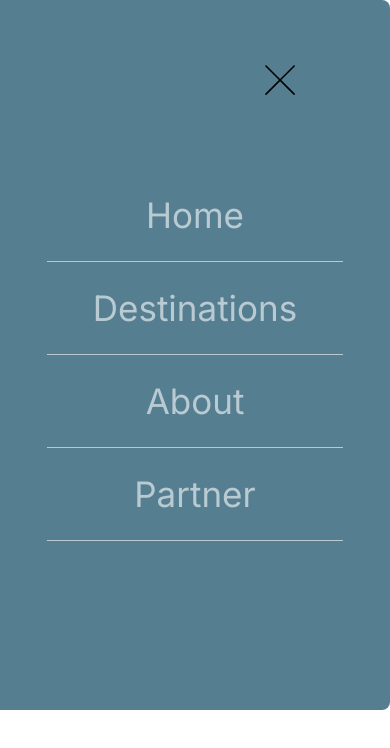
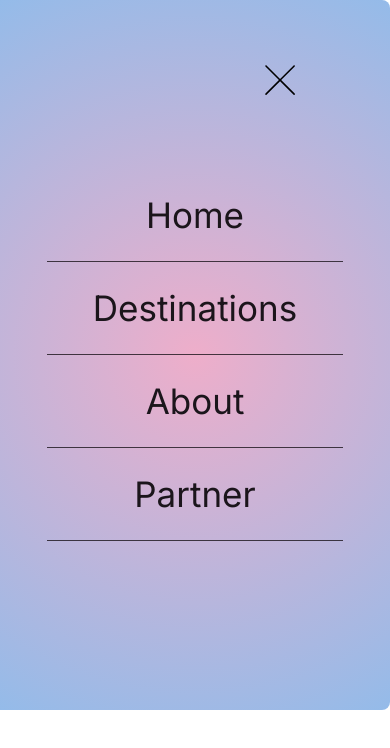
Before and after one commit to Maturym/TravelsJs, a plain HTML site: page index.html in a window 390 px wide. Both pictures are taken after a click on the picture 30 px from the left and 50 px from the top of the page. Drawn offline with nearby package versions, Linux system fonts and the light colour scheme.

Commit message:
bc+scrollbar

```diff
--- a/css/style.css
+++ b/css/style.css
@@ -3,6 +3,17 @@ body{
   padding: 0;
   box-sizing: border-box;
   font-family: 'Inter', sans-serif;
+}
+::-webkit-scrollbar{
+  width: 15px;
+  background-color: rgba(85,127,145,0.2);
+}
+::-webkit-scrollbar-thumb{
+  background-color: rgb(231, 207, 207, 0.8);
+  border-radius: 4px;
+}
+::-webkit-scrollbar:hover{
+  background-color: rgba(85,127,145,0.5);
 }
 
 ul{
@@ -1119,7 +1130,9 @@ footer{
   position: fixed;
   top: 0;
   left: 0;
-  background-color: rgba(85,127,145,1);
+  /* background-color: rgba(85,127,145,1); */
+  background: rgb(238,174,202);
+  background: radial-gradient(circle, rgba(238,174,202,1) 0%, rgba(148,187,233,1) 100%);
   border-radius: 0px 8px 8px 0;
   width: 76vw;
   padding: 20vh 12vw;
@@ -1149,13 +1162,13 @@ footer{
   padding-bottom: 25px;
   padding-top: 25px;
   text-align: center;
-  color: rgba(210, 221, 226, 0.8);
-  border-bottom: 1px solid  rgba(210, 221, 226, 0.8);
+  color: rgba(27, 21, 27, 1);
+  border-bottom: 1px solid   rgba(27, 21, 27, 0.8);
   transition: all 0.8s ease-in-out;
 }
 
 .burger-modal__link:hover{
-  background-color: rgba(210, 221, 226, 0.8);
+  background-color:  rgba(27, 21, 27, 0.3);
   color: black;
 }
 /* .burger-modal__link + .burger-modal__link{
```
